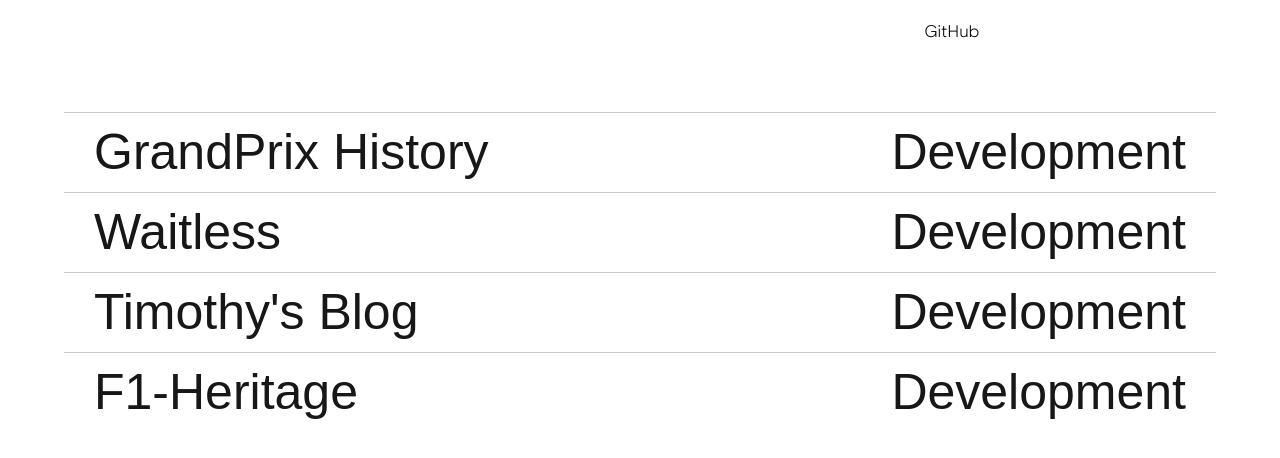
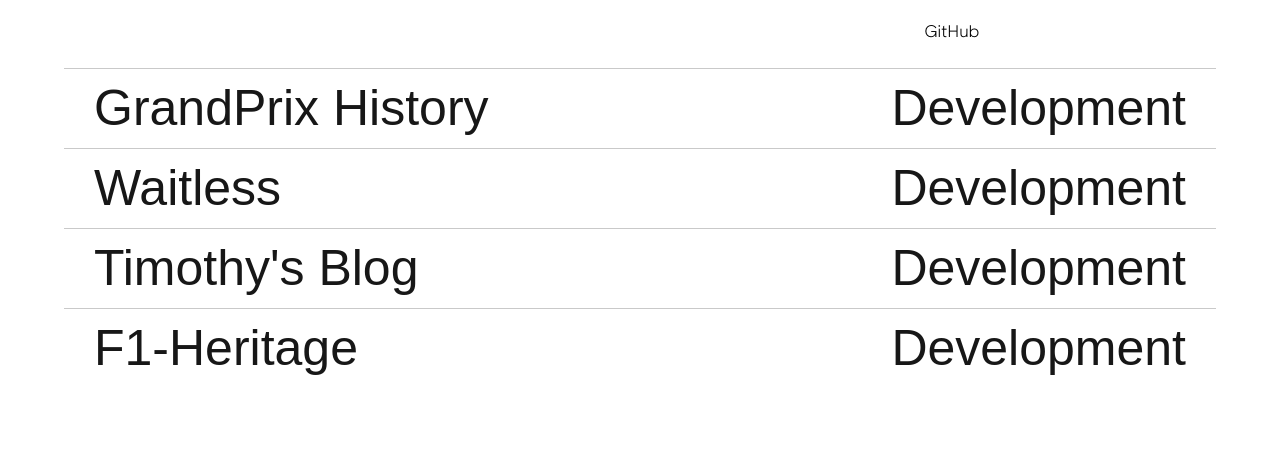
Before and after one commit to Timothy-itayi/port0v3, a Next.js app in the folder showcase/: page / in a window 1280 px wide. Shown: the top 458 px of the page. Built offline with nearby package versions, Linux system fonts and the light colour scheme.

Commit message:
update styling

```diff
--- a/showcase/app/page.js
+++ b/showcase/app/page.js
@@ -8,7 +8,7 @@ export default function Home() {
 
     <><NavBar />
     <Section/>
-     <div style={{height: "50vh"}}></div>
+     <div style={{height: "5vh"}}></div>
     <Landing /></>
   );
 }
--- a/showcase/components/section.js
+++ b/showcase/components/section.js
@@ -23,8 +23,8 @@ const Section = () => {
 
     return (
 
-        <div className = "w-full bg-whit px-8 py-8 leading-non" >
-             <div className= "bg-white px-8 py-3 flex flex-col text-[50px]">
+        <div className = "w-full bg-whit px-8  leading-non" >
+             <div className= "bg-white px-8  flex flex-col text-[50px]">
 
       {
         projects.map( (project, index) => {
```
